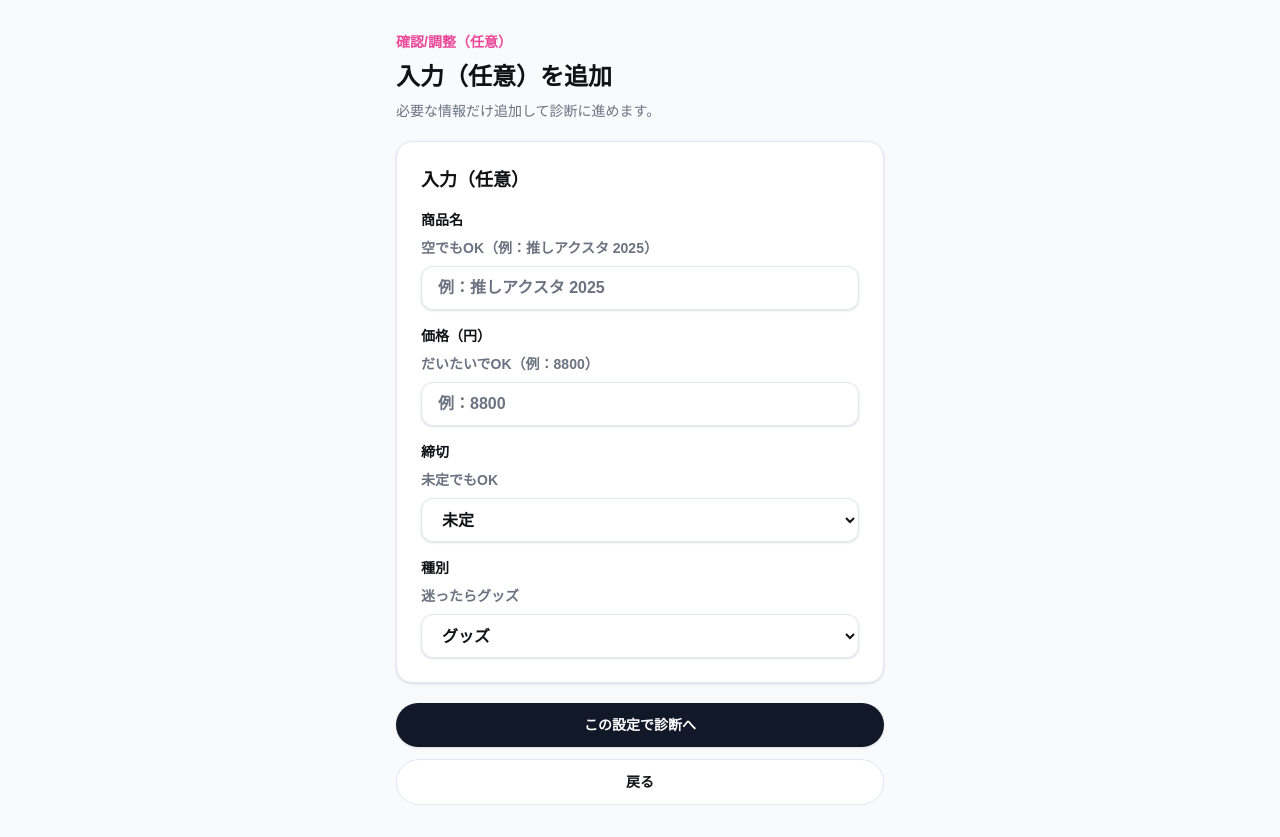
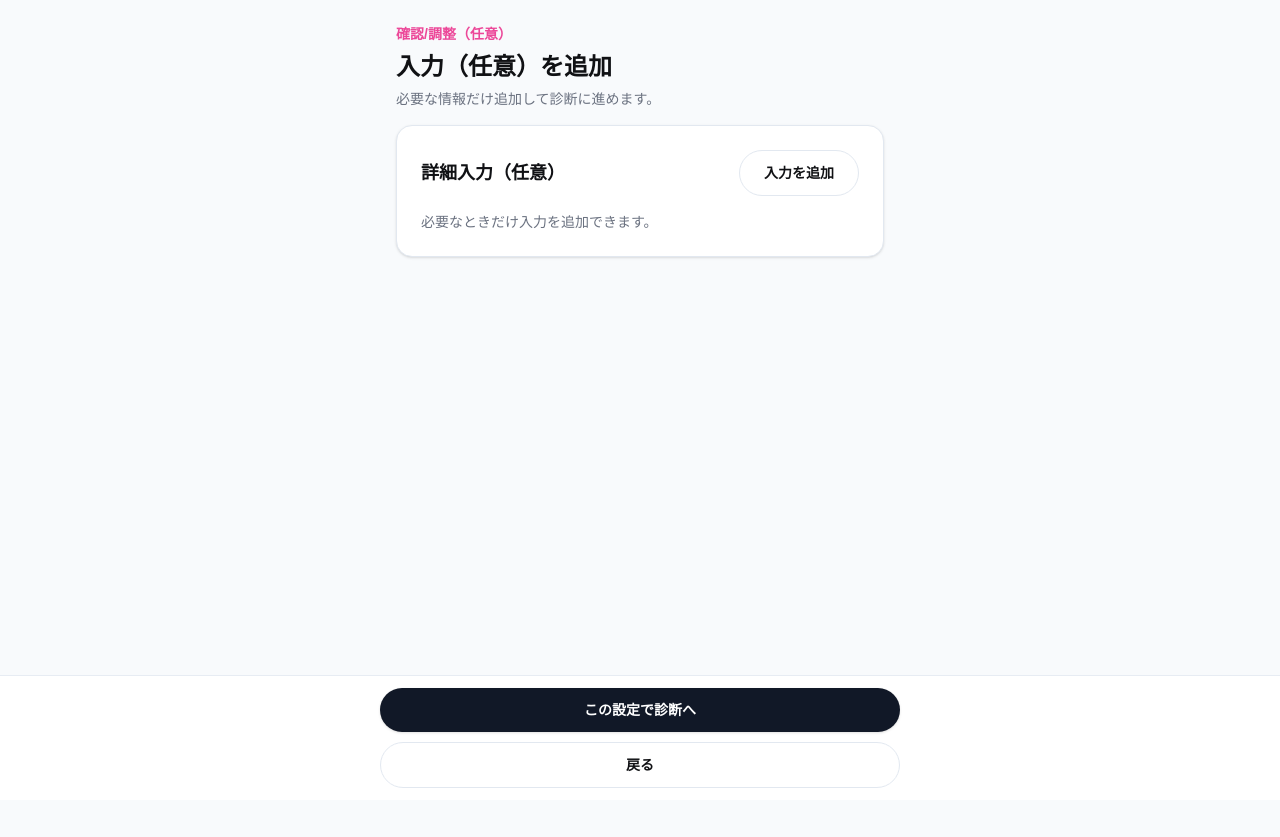
Before and after one commit to Chipwwwwww/oshihapi-pushi-buy-diagnosis, a Next.js app: page /confirm/settings in a window 1280 px wide. After the commit the page ends 800 px from the top, so only its background shows below. Built offline with nearby package versions, Linux system fonts and the light colour scheme.

Commit message:
Compact confirm screens with sticky CTAs and settings priority

```diff
--- a/app/confirm/ConfirmClient.tsx
+++ b/app/confirm/ConfirmClient.tsx
@@ -52,21 +52,21 @@ export default function ConfirmClient() {
   }, [decisiveness, mode, searchParams, styleMode]);
 
   return (
-    <div className={`${containerClass} flex min-h-screen flex-col justify-center gap-5 py-8`}>
-      <header className="space-y-2">
+    <div className={`${containerClass} flex min-h-screen flex-col gap-4 pb-36 pt-6`}>
+      <header className="space-y-1.5">
         <p className="text-sm font-semibold text-accent">確認/調整（任意）</p>
         <h1 className={pageTitleClass}>このまま診断へ進みますか？</h1>
-        <p className={helperTextClass}>不要なら変更せず、そのまま次へ進めます。</p>
+        <p className={`${helperTextClass} truncate`}>不要なら変更せず、そのまま次へ進めます。</p>
       </header>
 
-      <Card className="space-y-3 border border-slate-200 bg-white text-slate-900 dark:border-white/10 dark:bg-white/6 dark:text-zinc-50">
+      <Card className="space-y-2.5 border border-slate-200 bg-white p-4 text-slate-900 dark:border-white/10 dark:bg-white/6 dark:text-zinc-50">
         <h2 className={sectionTitleClass}>現在の選択サマリー</h2>
-        <div className="flex flex-wrap gap-2">
+        <div className="flex max-h-[3.25rem] flex-wrap gap-1.5 overflow-hidden">
           {summary.map((label) => (
             <Badge
               key={label}
               variant="outline"
-              className="border-slate-200 bg-slate-100 text-slate-700 dark:border-white/10 dark:bg-white/6 dark:text-zinc-200"
+              className="max-w-full truncate border-slate-200 bg-slate-100 text-slate-700 dark:border-white/10 dark:bg-white/6 dark:text-zinc-200"
             >
               {label}
             </Badge>
@@ -74,9 +74,9 @@ export default function ConfirmClient() {
         </div>
       </Card>
 
-      <Card className="space-y-3 border border-slate-200 bg-white text-slate-900 dark:border-white/10 dark:bg-white/6 dark:text-zinc-50">
+      <Card className="space-y-2.5 border border-slate-200 bg-white p-4 text-slate-900 dark:border-white/10 dark:bg-white/6 dark:text-zinc-50">
         <h2 className={sectionTitleClass}>表示スタイル</h2>
-        <p className={helperTextClass}>文言・トーンのみ切り替わります（判定ロジックは共通です）。</p>
+        <p className={`${helperTextClass} truncate`}>文言・トーンのみ切り替わります（判定ロジックは共通です）。</p>
         <div className="grid grid-cols-3 gap-2 rounded-2xl border border-slate-200 bg-slate-100 p-2 dark:border-white/10 dark:bg-white/6">
           {(["standard", "kawaii", "oshi"] as const).map((modeOption) => (
             <button
@@ -96,7 +96,7 @@ export default function ConfirmClient() {
         </div>
       </Card>
 
-      <Card className="space-y-3 border border-slate-200 bg-white text-slate-900 dark:border-white/10 dark:bg-white/6 dark:text-zinc-50">
+      <Card className="space-y-2.5 border border-slate-200 bg-white p-4 text-slate-900 dark:border-white/10 dark:bg-white/6 dark:text-zinc-50">
         <h2 className={sectionTitleClass}>決め切り度</h2>
         <div className="grid grid-cols-3 gap-2">
           {decisivenessOptions.map((option) => (
@@ -113,7 +113,10 @@ export default function ConfirmClient() {
         <p className={helperTextClass}>いまは「{decisivenessLabels[decisiveness]}」。</p>
       </Card>
 
-      <div className="grid gap-3">
+      <div
+        className="fixed inset-x-0 bottom-0 z-20 border-t border-slate-200/80 bg-white/95 px-4 pb-[calc(env(safe-area-inset-bottom)+12px)] pt-3 backdrop-blur-sm dark:border-white/10 dark:bg-slate-950/90"
+      >
+        <div className={`${containerClass} grid gap-2.5 !px-0 !py-0`}>
           <Button onClick={() => router.push(buildConfirmSettingsUrl(searchParams))} className="w-full text-base">
             入力を追加して精度を上げる（任意）
           </Button>
@@ -123,5 +126,6 @@ export default function ConfirmClient() {
           </Button>
         </div>
       </div>
+    </div>
   );
 }
--- a/app/confirm/settings/ConfirmSettingsClient.tsx
+++ b/app/confirm/settings/ConfirmSettingsClient.tsx
@@ -1,4 +1,5 @@
 "use client";
+import { useState } from "react";
 import { useRouter, useSearchParams } from "next/navigation";
 import type { Decisiveness } from "@/src/oshihapi/model";
 import { parseDecisiveness, DECISIVENESS_STORAGE_KEY } from "@/src/oshihapi/decisiveness";
@@ -40,6 +41,7 @@ export default function ConfirmSettingsClient() {
   const priceYen = searchParams.get("priceYen") ?? "";
 
   const modeCopy = COPY_BY_MODE[styleMode];
+  const [isOptionalInputOpen, setIsOptionalInputOpen] = useState(false);
   const itemNamePlaceholder =
     itemKind === "game_billing"
       ? "例：限定ガチャ10連 / 月パス / コラボスキン"
@@ -62,11 +64,11 @@ export default function ConfirmSettingsClient() {
   };
 
   return (
-    <div className={`${containerClass} flex min-h-screen flex-col gap-5 py-8`}>
-      <header className="space-y-2">
+    <div className={`${containerClass} flex min-h-screen flex-col gap-4 pb-36 pt-6`}>
+      <header className="space-y-1.5">
         <p className="text-sm font-semibold text-accent">確認/調整（任意）</p>
         <h1 className={pageTitleClass}>入力（任意）を追加</h1>
-        <p className={helperTextClass}>必要な情報だけ追加して診断に進めます。</p>
+        <p className={`${helperTextClass} truncate`}>必要な情報だけ追加して診断に進めます。</p>
       </header>
 
       <AdvancedSettingsPanel
@@ -84,7 +86,10 @@ export default function ConfirmSettingsClient() {
         itemKind={itemKind}
         deadlineOptions={deadlineOptions}
         itemKindOptions={itemKindOptions}
-        isOptionalInputOpen
+        isOptionalInputOpen={isOptionalInputOpen}
+        onToggleOptionalInput={() => setIsOptionalInputOpen((prev) => !prev)}
+        optionalInputTitle="詳細入力（任意）"
+        fieldOrder={["itemKind", "priceYen", "deadline", "itemName"]}
         itemNameHelpText="空でもOK（例：推しアクスタ 2025）"
         priceYenHelpText="だいたいでOK（例：8800）"
         deadlineHelpText="未定でもOK"
@@ -97,7 +102,10 @@ export default function ConfirmSettingsClient() {
         onItemKindChange={(value) => replaceQuery({ itemKind: parseItemKindValue(value) })}
       />
 
-      <div className="grid gap-3">
+      <div
+        className="fixed inset-x-0 bottom-0 z-20 border-t border-slate-200/80 bg-white/95 px-4 pb-[calc(env(safe-area-inset-bottom)+12px)] pt-3 backdrop-blur-sm dark:border-white/10 dark:bg-slate-950/90"
+      >
+        <div className={`${containerClass} grid gap-2.5 !px-0 !py-0`}>
           <Button onClick={() => router.push(buildFlowUrl(searchParams))} className="w-full text-base">
             この設定で診断へ
           </Button>
@@ -106,5 +114,6 @@ export default function ConfirmSettingsClient() {
           </Button>
         </div>
       </div>
+    </div>
   );
 }
--- a/components/AdvancedSettingsPanel.tsx
+++ b/components/AdvancedSettingsPanel.tsx
@@ -34,6 +34,8 @@ type AdvancedSettingsPanelProps = {
   priceYenHelpText?: string;
   deadlineHelpText?: string;
   itemKindHelpText?: string;
+  optionalInputTitle?: string;
+  fieldOrder?: ReadonlyArray<"itemKind" | "priceYen" | "deadline" | "itemName">;
   onStyleModeChange: (mode: StyleMode) => void;
   onDecisivenessChange: (value: Decisiveness) => void;
   onItemNameChange: (value: string) => void;
@@ -63,6 +65,8 @@ export default function AdvancedSettingsPanel({
   priceYenHelpText,
   deadlineHelpText,
   itemKindHelpText,
+  optionalInputTitle = "入力（任意）",
+  fieldOrder = ["itemName", "priceYen", "deadline", "itemKind"],
   onStyleModeChange,
   onDecisivenessChange,
   onItemNameChange,
@@ -70,6 +74,69 @@ export default function AdvancedSettingsPanel({
   onDeadlineChange,
   onItemKindChange,
 }: AdvancedSettingsPanelProps) {
+  const fields = {
+    itemName: (
+      <label key="itemName" className="grid gap-2 text-sm font-semibold text-foreground">
+        商品名
+        {itemNameHelpText ? <span className={helperTextClass}>{itemNameHelpText}</span> : null}
+        <input
+          value={itemName}
+          onChange={(event) => onItemNameChange(event.target.value)}
+          className={inputBaseClass}
+          placeholder={itemNamePlaceholder}
+        />
+      </label>
+    ),
+    priceYen: (
+      <label key="priceYen" className="grid gap-2 text-sm font-semibold text-foreground">
+        価格（円）
+        {priceYenHelpText ? <span className={helperTextClass}>{priceYenHelpText}</span> : null}
+        <input
+          type="number"
+          min="0"
+          value={priceYen}
+          onChange={(event) => onPriceYenChange(event.target.value)}
+          className={inputBaseClass}
+          placeholder="例：8800"
+        />
+      </label>
+    ),
+    deadline: (
+      <label key="deadline" className="grid gap-2 text-sm font-semibold text-foreground">
+        締切
+        {deadlineHelpText ? <span className={helperTextClass}>{deadlineHelpText}</span> : null}
+        <select
+          value={deadline}
+          onChange={(event) => onDeadlineChange(event.target.value as DeadlineValue)}
+          className={inputBaseClass}
+        >
+          {deadlineOptions.map((option) => (
+            <option key={option.value} value={option.value}>
+              {option.label}
+            </option>
+          ))}
+        </select>
+      </label>
+    ),
+    itemKind: (
+      <label key="itemKind" className="grid gap-2 text-sm font-semibold text-foreground">
+        種別
+        {itemKindHelpText ? <span className={helperTextClass}>{itemKindHelpText}</span> : null}
+        <select
+          value={itemKind}
+          onChange={(event) => onItemKindChange(event.target.value as ItemKind)}
+          className={inputBaseClass}
+        >
+          {itemKindOptions.map((option) => (
+            <option key={option.value} value={option.value}>
+              {option.label}
+            </option>
+          ))}
+        </select>
+      </label>
+    ),
+  } as const;
+
   return (
     <div className="space-y-4">
       {showStyleSection ? (
@@ -119,7 +186,7 @@ export default function AdvancedSettingsPanel({
 
       <Card className="space-y-4 border border-slate-200 bg-white text-slate-900 dark:border-white/10 dark:bg-white/6 dark:text-zinc-50">
         <div className="flex items-center justify-between gap-2">
-          <h2 className={sectionTitleClass}>入力（任意）</h2>
+          <h2 className={sectionTitleClass}>{optionalInputTitle}</h2>
           {onToggleOptionalInput ? (
             <Button variant="outline" onClick={onToggleOptionalInput} className="px-3 py-1 text-sm">
               {isOptionalInputOpen ? "閉じる" : "入力を追加"}
@@ -128,60 +195,7 @@ export default function AdvancedSettingsPanel({
         </div>
 
         {isOptionalInputOpen ? (
-          <div className="grid gap-4">
-            <label className="grid gap-2 text-sm font-semibold text-foreground">
-              商品名
-              {itemNameHelpText ? <span className={helperTextClass}>{itemNameHelpText}</span> : null}
-              <input
-                value={itemName}
-                onChange={(event) => onItemNameChange(event.target.value)}
-                className={inputBaseClass}
-                placeholder={itemNamePlaceholder}
-              />
-            </label>
-            <label className="grid gap-2 text-sm font-semibold text-foreground">
-              価格（円）
-              {priceYenHelpText ? <span className={helperTextClass}>{priceYenHelpText}</span> : null}
-              <input
-                type="number"
-                min="0"
-                value={priceYen}
-                onChange={(event) => onPriceYenChange(event.target.value)}
-                className={inputBaseClass}
-                placeholder="例：8800"
-              />
-            </label>
-            <label className="grid gap-2 text-sm font-semibold text-foreground">
-              締切
-              {deadlineHelpText ? <span className={helperTextClass}>{deadlineHelpText}</span> : null}
-              <select
-                value={deadline}
-                onChange={(event) => onDeadlineChange(event.target.value as DeadlineValue)}
-                className={inputBaseClass}
-              >
-                {deadlineOptions.map((option) => (
-                  <option key={option.value} value={option.value}>
-                    {option.label}
-                  </option>
-                ))}
-              </select>
-            </label>
-            <label className="grid gap-2 text-sm font-semibold text-foreground">
-              種別
-              {itemKindHelpText ? <span className={helperTextClass}>{itemKindHelpText}</span> : null}
-              <select
-                value={itemKind}
-                onChange={(event) => onItemKindChange(event.target.value as ItemKind)}
-                className={inputBaseClass}
-              >
-                {itemKindOptions.map((option) => (
-                  <option key={option.value} value={option.value}>
-                    {option.label}
-                  </option>
-                ))}
-              </select>
-            </label>
-          </div>
+          <div className="grid gap-4">{fieldOrder.map((fieldKey) => fields[fieldKey])}</div>
         ) : (
           <p className={helperTextClass}>必要なときだけ入力を追加できます。</p>
         )}
```
Lines whose indentation alone changed are shown as unchanged.
